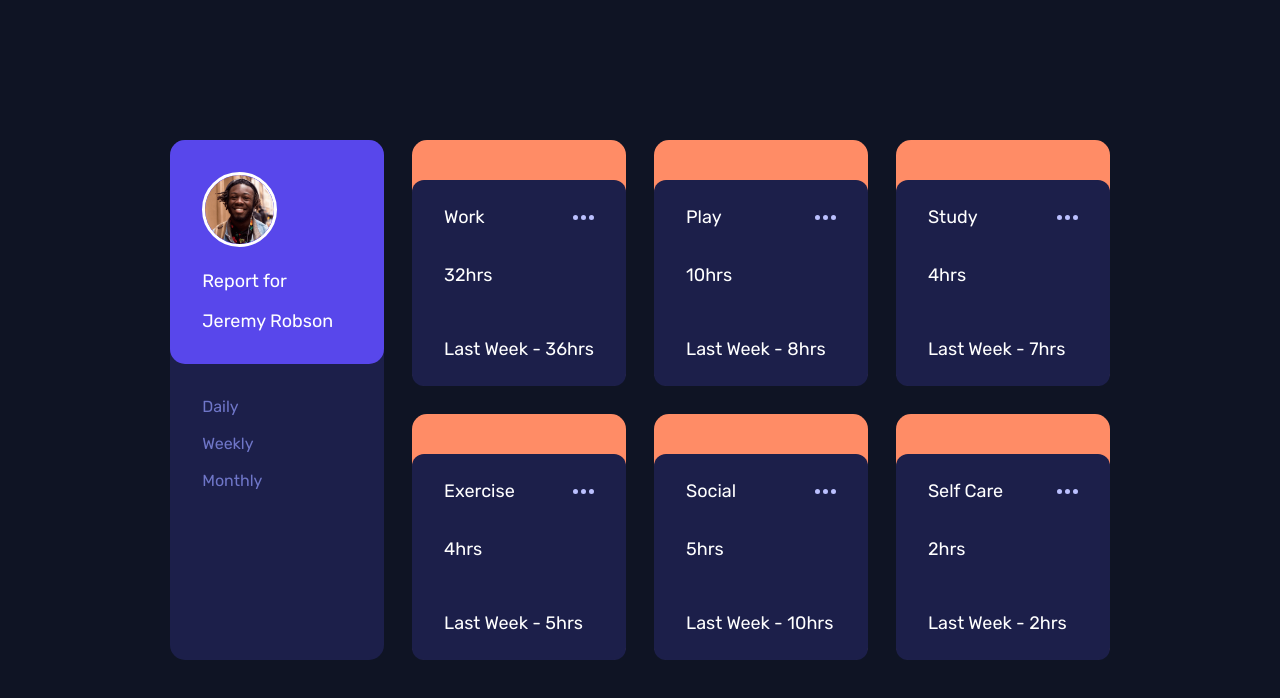
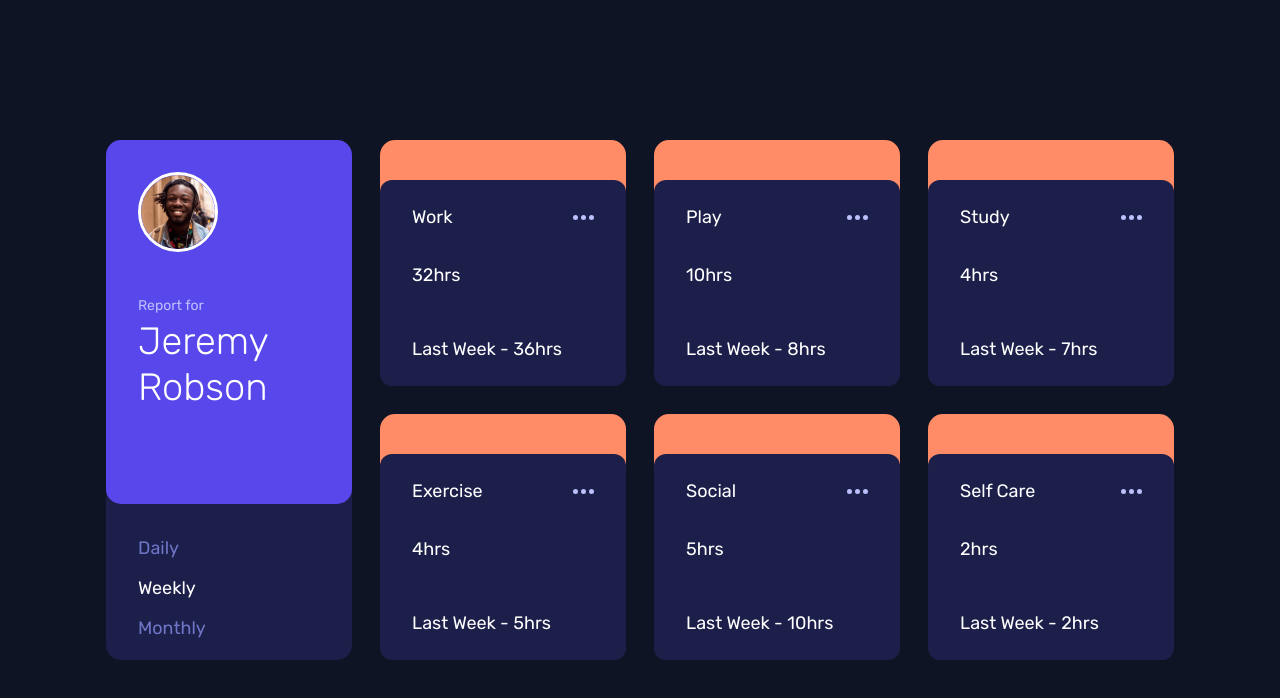
Before and after one commit to elyosis/time-tracking-dash, a React (Vite) app: page / in a window 1280 px wide. Shown: the top 698 px of the page. Built offline with nearby package versions, Linux system fonts and the light colour scheme.

Commit message:
Styled user panel for desktop

```diff
--- a/src/App.jsx
+++ b/src/App.jsx
@@ -6,6 +6,7 @@ import { useState } from "react";
 
 function App() {
   const [timeframe, setTimeframe] = useState("weekly");
+  const timeframes = Object.keys(data[0].timeframes);
 
   function changeTimeframe(newTimeframe) {
     setTimeframe(newTimeframe);
@@ -13,7 +14,11 @@ function App() {
 
   return (
     <div className={classes.container}>
-      <UserPanel onTimeframeSwitch={changeTimeframe} />
+      <UserPanel
+        onTimeframeSwitch={changeTimeframe}
+        timeframes={timeframes}
+        currentTimeframe={timeframe}
+      />
       {data.map((field) => {
         return (
           <Card
--- a/src/components/Card.module.css
+++ b/src/components/Card.module.css
@@ -1,5 +1,6 @@
 .card {
   background-color: var(--color-work);
+  padding: 0;
   padding-top: 2.5rem;
   border-radius: 15px;
 }
--- a/src/components/UserPanel.jsx
+++ b/src/components/UserPanel.jsx
@@ -2,27 +2,42 @@ import IMAGES from "../images/Images";
 import classes from "./UserPanel.module.css";
 
 function UserPanel(props) {
+  const { onTimeframeSwitch, timeframes, currentTimeframe } = props;
 
   function buttonHandler(value) {
-    props.onTimeframeSwitch(value);
+    onTimeframeSwitch(value);
   }
 
   return (
     <div className={classes["user-panel"]}>
       {/* User info */}
       <div className={classes["user-info"]}>
-        <img src={IMAGES.user} alt="User icon" className={classes["user-icon"]} />
-        <div>
+        <img
+          src={IMAGES.user}
+          alt="User icon"
+          className={classes["user-icon"]}
+        />
+        <div className={classes["user-text"]}>
           <p>Report for</p>
-          <span>Jeremy Robson</span>
+          <p>Jeremy Robson</p>
         </div>
       </div>
 
       {/* Panel controls */}
       <div className={classes["panel-controls"]}>
-        <button onClick={() => {buttonHandler("daily")}}>Daily</button>
-        <button onClick={() => {buttonHandler("weekly")}}>Weekly</button>
-        <button onClick={() => {buttonHandler("monthly")}}>Monthly</button>
+        {timeframes.map((timeframe, index) => {
+          return (
+            <button
+              key={index}
+              className={
+                timeframe === currentTimeframe ? classes.active : undefined
+              }
+              onClick={() => buttonHandler(timeframe)}
+            >
+              {timeframe.charAt(0).toUpperCase() + timeframe.slice(1)}
+            </button>
+          );
+        })}
       </div>
     </div>
   );
--- a/src/components/UserPanel.module.css
+++ b/src/components/UserPanel.module.css
@@ -6,14 +6,35 @@
 
 .user-info {
   background-color: var(--color-primary);
-  padding: 2rem;
+  padding-block: 2rem;
+  padding-inline: 2rem 4rem;
   border-radius: 15px;
+  min-height: 70%;
 }
 
 .user-icon {
-  height: 75px;
+  height: 80px;
   border: solid 3px white;
   border-radius: 50%;
+}
+
+.user-text {
+  margin-top: 10px;
+  padding-block: 1rem;
+}
+
+.user-text p:first-child {
+  margin-bottom: .25rem;
+  font-size: 14px;
+  color: var(--color-neutral-lightest);
+}
+
+.user-text p:last-child {
+  margin-top: .25rem;
+  margin-bottom: 1rem;
+  font-weight: 300;
+  font-size: 38px;
+  max-width: 150px;
 }
 
 .panel-controls {
@@ -30,7 +51,11 @@
   border: none;
   color: var(--color-neutral-lighter);
   font-family: "Rubik", sans-serif;
-  font-size: 16px;
+  font-size: 18px;
   font-weight: 400;
   cursor: pointer;
 }
+
+.panel-controls button.active {
+  color: white;
+}
```
